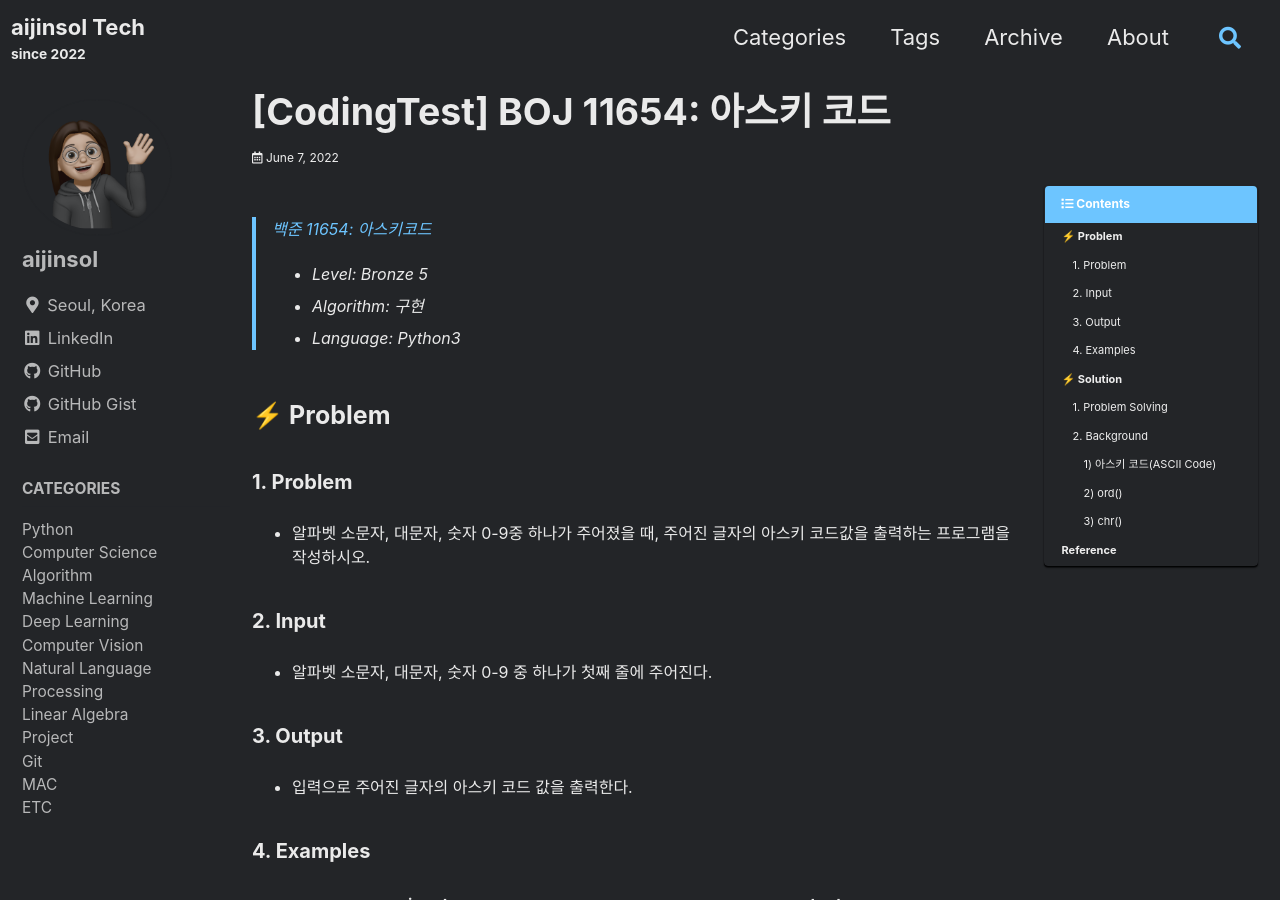
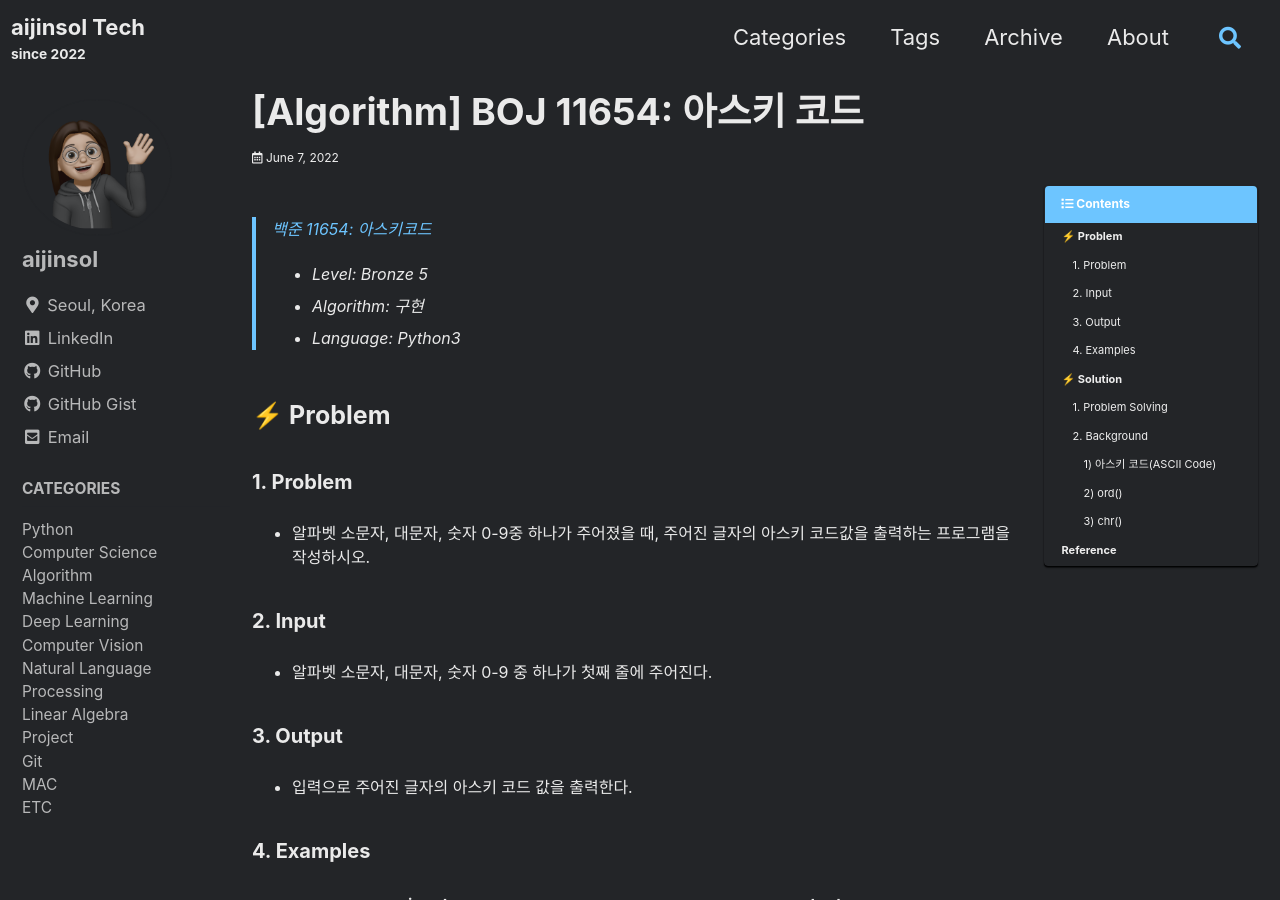
Before and after one commit to aijinsol/aijinsol.github.io, a Jekyll site: the page built from _posts/2022-06-07-boj_11654.md, in a window 1280 px wide and 900 px high. Built offline with Jekyll 4.4.1, drawn with Linux system fonts in a browser that asks for light colours; cached includes are drawn as plain includes; comment, search, counter and statistics services are not loaded.

Commit message:
docs: update titles

```diff
--- a/_posts/2022-06-07-boj_11654.md
+++ b/_posts/2022-06-07-boj_11654.md
@@ -1,5 +1,5 @@
 ---
-title: "[CodingTest] BOJ 11654: 아스키 코드"
+title: "[Algorithm] BOJ 11654: 아스키 코드"
 excerpt: "ASCII"
 categories:
   - Algorithm
```
Also changed, not shown: _posts/2023-05-23-boj_10845.md (+1 -1 lines).
